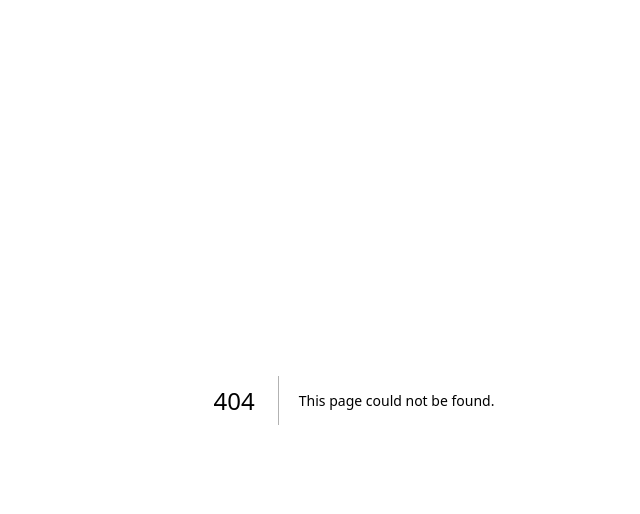
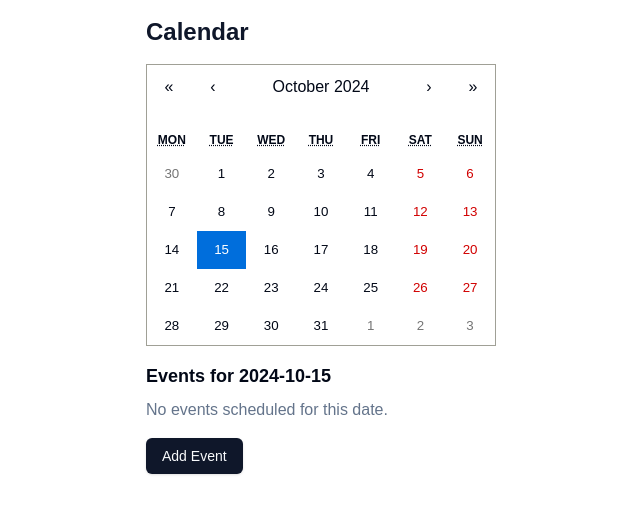
Before and after one commit to TaiHaDev/comp3900-ai-train-prototype, a Next.js app: page /calendar in a window 1280 px wide. Before the commit this address had no page. Shown: the top 514 px of the page, without its empty margins (286-926 px from the left). Built offline with nearby package versions, Linux system fonts and the light colour scheme.

Commit message:
calendar

```diff
--- a/package.json
+++ b/package.json
@@ -26,6 +26,7 @@
     "next": "14.2.15",
     "react": "^18",
     "react-beautiful-dnd": "^13.1.1",
+    "react-calendar": "^5.0.0",
     "react-dom": "^18",
     "tailwind-merge": "^2.5.4",
     "tailwindcss-animate": "^1.0.7",
--- /dev/null
+++ b/src/app/api/events/route.js
@@ -0,0 +1,37 @@
+import { NextResponse } from 'next/server';
+var events = [
+    {
+      "date": "2024-10-21",
+      "time": "10:00 AM",
+      "destination": "Location A"
+    },
+    {
+      "date": "2024-10-22",
+      "time": "2:00 PM",
+      "destination": "Location B"
+    },
+    {
+      "date": "2024-10-20",
+      "time": "2:00 PM",
+      "destination": "Location C"
+    },
+  ]
+
+export async function GET() {
+      return NextResponse.json(events);
+}
+
+// Handle POST requests (adding new events)
+export async function POST(request) {
+    try {
+      const newEvent = await request.json();
+      if (newEvent.date && newEvent.time && newEvent.destination) {
+        events.push(newEvent);
+        return NextResponse.json({ message: 'Event added successfully!', events }, { status: 201 });
+      } else {
+        return NextResponse.json({ message: 'Invalid event data' }, { status: 400 });
+      }
+    } catch (error) {
+      return NextResponse.json({ message: 'Error adding event', error: error.message }, { status: 500 });
+    }
+  }
--- /dev/null
+++ b/src/app/calendar/page.js
@@ -0,0 +1,169 @@
+'use client';
+
+import { useEffect, useState } from 'react';
+import { Calendar } from 'react-calendar';
+import 'react-calendar/dist/Calendar.css';
+import { Button } from "@/components/ui/button";
+import { Dialog, DialogContent, DialogHeader, DialogTitle } from "@/components/ui/dialog";
+
+export default function CalendarPage() {
+  const [date, setDate] = useState(new Date());
+  const [events, setEvents] = useState([]);
+  const [filteredEvents, setFilteredEvents] = useState([]);
+  const [showEventDialog, setShowEventDialog] = useState(false);
+  const [selectedEvent, setSelectedEvent] = useState(null);
+  const [showAddEventDialog, setShowAddEventDialog] = useState(false);
+  const [newEvent, setNewEvent] = useState({ time: '', destination: '' });
+
+  // Format date to 'YYYY-MM-DD'
+  const formatDateToUTC = (date) => {
+    const utcDate = new Date(Date.UTC(date.getFullYear(), date.getMonth(), date.getDate()));
+    return utcDate.toISOString().split('T')[0];
+  };
+
+  // Fetch events from the API
+  useEffect(() => {
+    const fetchEvents = async () => {
+      try {
+        const response = await fetch('/api/events');
+        if (!response.ok) throw new Error('Failed to fetch events');
+
+        const data = await response.json();
+        setEvents(data);
+      } catch (error) {
+        console.error('Error fetching events:', error);
+      }
+    };
+
+    fetchEvents();
+  }, []);
+
+  const handleDateClick = (value) => {
+    setDate(value);
+    const selectedDate = formatDateToUTC(value);
+    const eventsOnSelectedDate = events.filter(
+      (event) => event.date === selectedDate
+    );
+    setFilteredEvents(eventsOnSelectedDate);
+    // setShowEventDialog(eventsOnSelectedDate.length > 0);
+  };
+
+  const handleAddEvent = async () => {
+    const formattedDate = formatDateToUTC(date);
+    const eventToAdd = { ...newEvent, date: formattedDate };
+
+    try {
+      const response = await fetch('/api/events', {
+        method: 'POST',
+        headers: {
+          'Content-Type': 'application/json',
+        },
+        body: JSON.stringify(eventToAdd),
+      });
+
+      if (response.ok) {
+        const data = await response.json();
+        setEvents(data.events); // Update events with the latest list from the server
+        setShowAddEventDialog(false);
+        setNewEvent({ time: '', destination: '' }); // Reset form
+      } else {
+        console.error('Failed to add event');
+      }
+    } catch (error) {
+      console.error('Error adding event:', error);
+    }
+  };
+
+  return (
+    <div className="container mx-auto p-4 max-w-md">
+      <h1 className="text-2xl font-bold mb-4 text-primary">Calendar</h1>
+
+      <Calendar
+        onChange={setDate}
+        value={date}
+        onClickDay={handleDateClick}
+      />
+
+      <div className="mt-4">
+        <h2 className="text-lg font-semibold">Events for {formatDateToUTC(date)}</h2>
+        {filteredEvents.length > 0 ? (
+          <ul className="mt-2 space-y-2">
+            {filteredEvents.map((event, index) => (
+              <li key={index} className="p-2 border rounded shadow">
+                <p>Time: {event.time}</p>
+                <p>Destination: {event.destination}</p>
+              </li>
+            ))}
+          </ul>
+        ) : (
+          <p className="text-muted-foreground mt-2">No events scheduled for this date.</p>
+        )}
+      </div>
+
+      <Button
+        onClick={() => setShowAddEventDialog(true)}
+        className="mt-4 bg-primary text-primary-foreground hover:bg-primary/90"
+      >
+        Add Event
+      </Button>
+
+      {/* Add Event Dialog */}
+      <Dialog open={showAddEventDialog} onOpenChange={setShowAddEventDialog}>
+        <DialogContent className="bg-background text-foreground">
+          <DialogHeader>
+            <DialogTitle>Add New Event</DialogTitle>
+          </DialogHeader>
+          <div className="flex flex-col space-y-2">
+            <input
+              type="text"
+              placeholder="Event Time"
+              value={newEvent.time}
+              onChange={(e) => setNewEvent({ ...newEvent, time: e.target.value })}
+              className="p-2 border rounded"
+            />
+            <input
+              type="text"
+              placeholder="Event Destination"
+              value={newEvent.destination}
+              onChange={(e) => setNewEvent({ ...newEvent, destination: e.target.value })}
+              className="p-2 border rounded"
+            />
+            <Button
+              onClick={handleAddEvent}
+              className="w-full bg-primary text-primary-foreground hover:bg-primary/90"
+            >
+              Save Event
+            </Button>
+          </div>
+        </DialogContent>
+      </Dialog>
+
+      {/* Event Details Dialog */}
+      <Dialog open={showEventDialog} onOpenChange={setShowEventDialog}>
+        <DialogContent className="bg-background text-foreground">
+          <DialogHeader>
+            <DialogTitle>
+              {filteredEvents.length > 0 ? `Events on ${formatDateToUTC(date)}` : "No Event"}
+            </DialogTitle>
+            <div>
+              {filteredEvents.map((event, index) => (
+                <div key={index}>
+                  <p>Time: {event.time}</p>
+                  <p>Destination: {event.destination}</p>
+                </div>
+              ))}
+            </div>
+          </DialogHeader>
+          <div className="flex flex-col space-y-2">
+            <Button
+              onClick={() => setShowEventDialog(false)}
+              className="w-full bg-primary text-primary-foreground hover:bg-primary/90"
+            >
+              Close
+            </Button>
+          </div>
+        </DialogContent>
+      </Dialog>
+    </div>
+  );
+}
```
Also changed, not shown: 1 other file (tests, documents, lock files or other folders).
